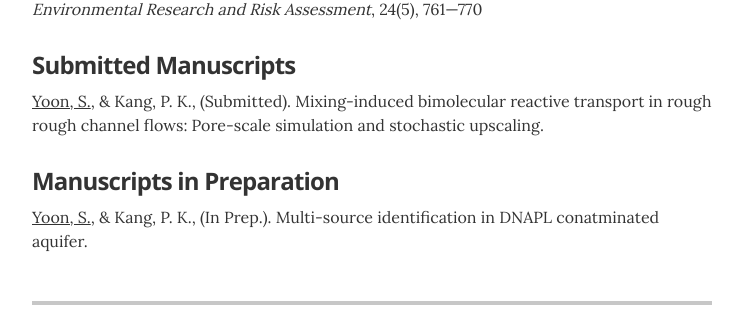
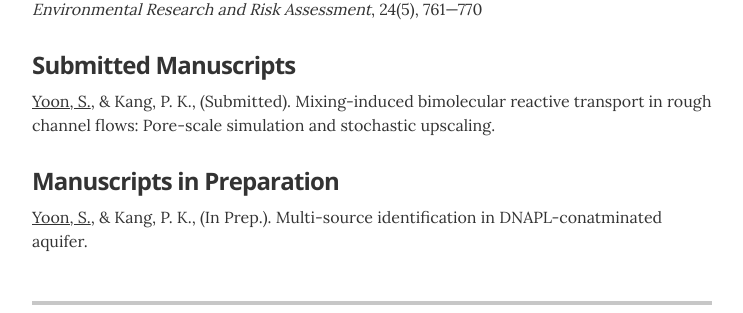
Before and after one commit to seonkyoo/home, a Jekyll site: the page built from _pages/5_resume.md, in a window 1280 px wide and 900 px high, scrolled down 3618 px. Shown: the part 169-482 px from the top of the window, without its empty margins (268-1011 px from the left). Built offline with Jekyll 4.4.1, drawn with Linux system fonts in a browser that asks for light colours.

Commit message:
typo correted in vitae again

```diff
--- a/_data/publications.yml
+++ b/_data/publications.yml
@@ -1,14 +1,14 @@
 # Publications
 
 - year: In Prep.
-  title: Multi-source identification in DNAPL conatminated aquifer
+  title: Multi-source identification in DNAPL-conatminated aquifer
   journal: <i>Physical Review Fluids</i>,
   volume:
   page:
   authors: <ins>Yoon, S.</ins>, & Kang, P. K.
 
 - year: Submitted
-  title: "Mixing-induced bimolecular reactive transport in rough rough channel flows: Pore-scale simulation and stochastic upscaling"
+  title: "Mixing-induced bimolecular reactive transport in rough channel flows: Pore-scale simulation and stochastic upscaling"
   journal: <i>Transport in Porous Media</i>,
   volume:
   page:
```
